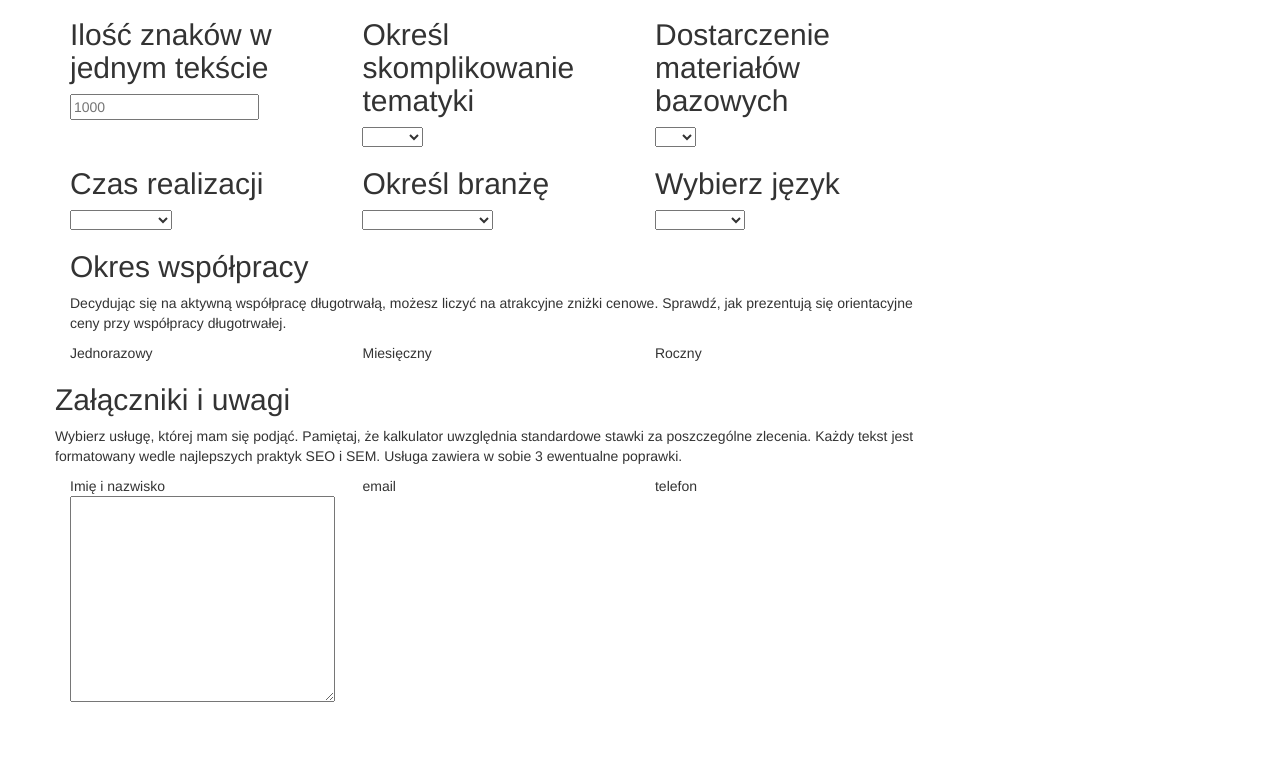
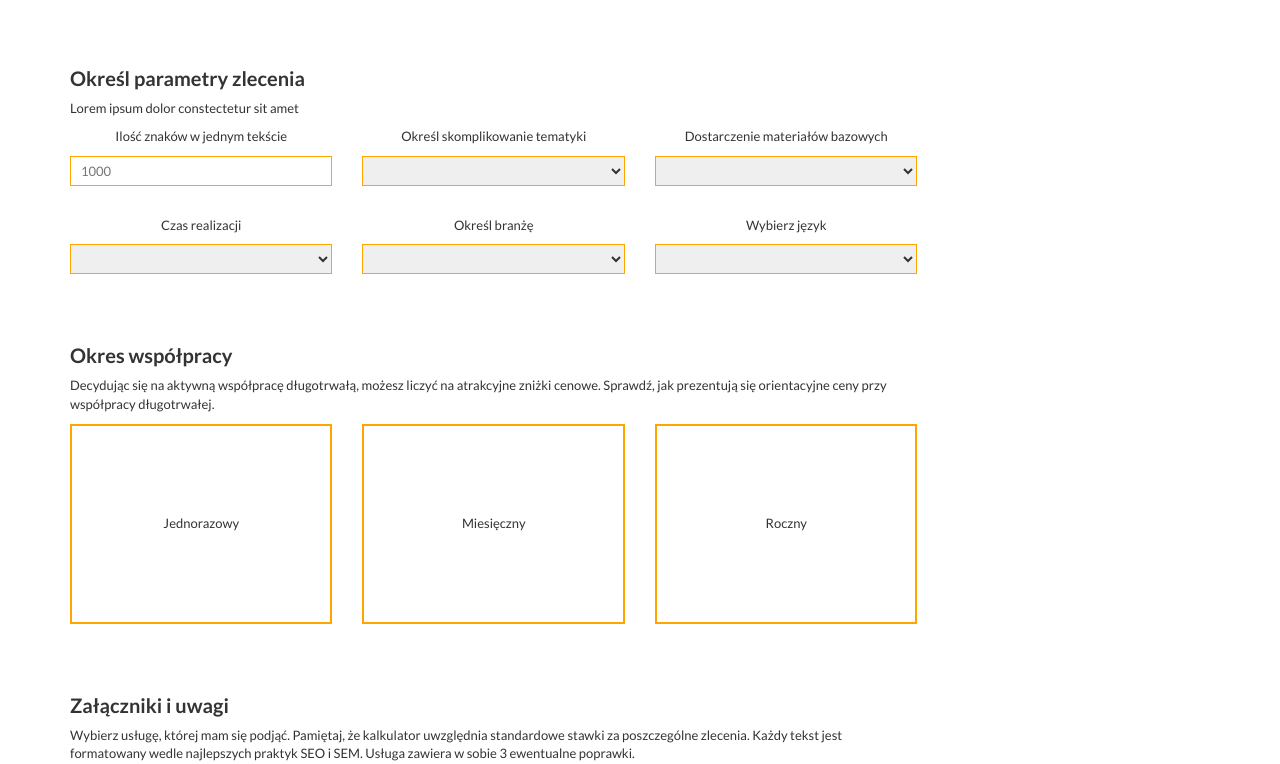
Before and after one commit to Kamilnaja/Marcin-formularz, a plain HTML site: page index.html in a window 1280 px wide. Shown: the part 721-1485 px from the top of the page. Before the commit the page ends 1428 px from the top, so only its background shows below. Drawn offline with nearby package versions, Linux system fonts and the light colour scheme.

Commit message:
added some styling on forms

```diff
--- a/index.html
+++ b/index.html
@@ -15,11 +15,13 @@
     <div class="col-md-9">
       <p>Zapraszam Cię do skorzystania z autorskiego kalkulatora usług copywriterskich. Dzięki niemu poznasz
         orientacyjną wycenę swojego zlecenia.</p>
+      <section class="service">
         <h2>Wybierz usługę</h2>
         <p>Wybierz usługę, której mam się podjąć. Pamiętaj, że kalkulator uwzględnia standardowe stawki za poszczególne
-        zlecenia. Każdy tekst jest formatowany wedle najlepszych praktyk SEO i SEM. Usługa zawiera w sobie 3 ewentualne
+          zlecenia. Każdy tekst jest formatowany wedle najlepszych praktyk SEO i SEM. Usługa zawiera w sobie 3
+          ewentualne
           poprawki.</p>
-      <div class="row text-variables" ng-show="showServices">
+        <div class="row" ng-show="showServices">
           <!--po kliknięciu zwinąć pozostałe-->
           <div class="col-md-4 col-xs-6 text-variable-item" ng-click="setBase(15)">
             <div class="sprite-Image-8 sprite"></div>
@@ -37,7 +39,7 @@
             <div class="sprite-Image-11 sprite"></div>
             <p>Content reklamowy</p>
           </div>
-        <div class="col-md-4 col-xs-6 text-variable-item"  ng-click="setBase(15)">
+          <div class="col-md-4 col-xs-6 text-variable-item" ng-click="setBase(15)">
             <div class="sprite sprite-Image-12"></div>
             <p>Teksty seo</p>
           </div>
@@ -73,43 +75,48 @@
             <p>Usługa Indywidualna</p>
           </div>
         </div>
+      </section>
+      <section class="parameteres">
+
+
         <div class="row">
           <div class="col-md-12">
             <h2>Określ parametry zlecenia</h2>
             <p>Lorem ipsum dolor constectetur sit amet</p>
             <div class="row">
-            <div class="col-md-4">
-              <h2>Ilość znaków w jednym tekście</h2>
+              <div class="col-md-4 text-center">
+                <p>Ilość znaków w jednym tekście</p>
                 <input type="number" placeholder="1000" min="1000" step="500">
               </div>
-            <div class="col-md-4">
-              <h2>
+              <div class="col-md-4 text-center">
+                <p>
                   Określ skomplikowanie tematyki
-              </h2>
+                </p>
                 <select ng-model="selectedHardness" ng-options="x for x in hardness"></select>
               </div>
-            <div class="col-md-4">
-              <h2>
+              <div class="col-md-4 text-center">
+                <p>
                   Dostarczenie materiałów bazowych
-              </h2>
+                </p>
                 <select ng-model="selectedMaterials" ng-options="x for x in materials"></select>
               </div>
-            <div class="col-md-4">
-              <h2>Czas realizacji</h2>
+              <div class="spacer"></div>
+              <div class="col-md-4 text-center">
+                <p>Czas realizacji</p>
                 <select ng-model="selectedTime" ng-options="x for x in time"></select>
               </div>
-            <div class="col-md-4">
-              <h2>Określ branżę</h2>
+              <div class="col-md-4 text-center">
+                <p>Określ branżę</p>
                 <!--<select ng-model="selectedTrade" ng-options="x for x in trade"></select>-->
                 <select
                     ng-model="selectedTrade"
                     ng-options="item.name for item in trades">
                 </select>
               </div>
-            <div class="col-md-4">
-              <h2>
+              <div class="col-md-4 text-center">
+                <p>
                   Wybierz język
-              </h2>
+                </p>
 
                 <select
                     ng-model="selectedLanguage"
@@ -119,6 +126,8 @@
             </div>
           </div>
         </div>
+      </section>
+      <section class="how-long">
         <div class="row">
           <div class="col-md-12">
             <h2>Okres współpracy</h2>
@@ -127,15 +136,33 @@
           </div>
         </div>
         <div class="row">
-        <div class="col-md-4">Jednorazowy</div>
-        <div class="col-md-4">Miesięczny</div>
-        <div class="col-md-4">Roczny</div>
+          <div class="col-md-4">
+            <div class="period" ng-click="setPeriod(1)">Jednorazowy</div>
           </div>
+          <div class="col-md-4">
+            <div class="period" ng-click="setPeriod(2)">
+              Miesięczny
+            </div>
+          </div>
+          <div class="col-md-4">
+            <div class="period" ng-click="setPeriod(3)">
+              Roczny
+            </div>
+          </div>
+        </div>
+      </section>
+      <section class="others">
         <div class="row">
+          <div class="col-md-12">
             <h2>Załączniki i uwagi</h2>
-        <p>Wybierz usługę, której mam się podjąć. Pamiętaj, że kalkulator uwzględnia standardowe stawki za poszczególne
+          </div>
+          <div class="col-md-12">
+            <p>Wybierz usługę, której mam się podjąć. Pamiętaj, że kalkulator uwzględnia standardowe stawki za
+              poszczególne
               zlecenia. Każdy tekst jest formatowany wedle najlepszych praktyk SEO i SEM. Usługa zawiera w sobie 3
               ewentualne poprawki.</p>
+          </div>
+
 
         </div>
         <div class="row">
@@ -146,8 +173,9 @@
         <textarea name="tresc" id="" cols="30" rows="10" ng-model="textInfo"></textarea>
 
     </div>
+    </section>
     <!-- col-md-9 -->
-    <div class="col-md-3">
+    <div class="col-md-3" style="position: fixed; right: 0;">
       <h2>Podsumowanie</h2>
       <h3>Rodzaj tekstu</h3>
       Artykuł poradnikowy
--- a/main.js
+++ b/main.js
@@ -52,8 +52,16 @@ angular.module('FormApp', [])
       {id: 22, name: "Motoryzacja"}
     ];
     $scope.base = 10;
+    //ustala cenę bazową po kliknięciu w item
     $scope.setBase = function (number) {
       $scope.base = number;
+      console.log(number);
+
+    };
+    //ustawia okres współpracy po kliknięciu w item
+    $scope.setPeriod = function (number) {
+      $scope.period = number;
+      console.log(number);
     };
     //todo add more items
     $scope.textInfo = "";
--- a/style/sass/screen.scss
+++ b/style/sass/screen.scss
@@ -1,3 +1,18 @@
+@import url('https://fonts.googleapis.com/css?family=Lato:400,700&subset=latin-ext');
+
+$lato: 'Lato', sans-serif;
+body {
+  font-family: $lato;
+  font-size: 13px;
+}
+
+h2 {
+  font-size: 20px;
+  font-weight: bold;
+}
+body {
+  margin-top: 50px;
+}
 .sprite {
   background-image: url(../../images/backgrounds/spritesheet.png);
   background-repeat: no-repeat;
@@ -78,15 +93,69 @@
   background-position: -2px -981px;
 }
 
-.text-variables > .col-md-4 {
-  &:nth-child(3n + 1) {
-    clear: both;
+.text-variable-item {
+  cursor: pointer;
+  text-align: center;
+  min-height: 130px;
+  &:hover {
   }
 }
 
-.text-variable-item {
+.period {
+  width: 100%;
+  height: 200px;
+  display: flex;
+  justify-content: center;
+  align-items: center;
+  border: 2px solid orange;
   cursor: pointer;
-  text-align: center;
   &:hover {
+    background-color: orange;
   }
 }
+
+//forms
+section {
+  margin-top: 50px;
+}
+
+select {
+  border: 1px solid orange;
+  min-width: 150px;
+  height: 30px;
+  @media(min-width: 992px) {
+    width: 100%;
+  }
+}
+
+input {
+  height: 30px;
+  border: 1px solid orange;
+  padding: 10px;
+    @media(min-width: 992px) {
+    width: 100%;
+  }
+}
+
+@media(min-width: 992px) {
+  .text-variable-item:nth-child(3n + 1) {
+    clear: left;
+  }
+}
+
+@media(max-width: 450px) {
+  .text-variable-item:nth-child(2n + 1) {
+    clear: left;
+  }
+}
+
+.spacer {
+  @media(min-width: 992px) {
+   height: 30px;
+  }
+  height: 15px;
+  width: 100%;
+  content: "";
+  display: block;
+  overflow: hidden;
+}
```
Also changed, not shown: style/stylesheets/screen.css. Lines whose indentation alone changed are shown as unchanged.
